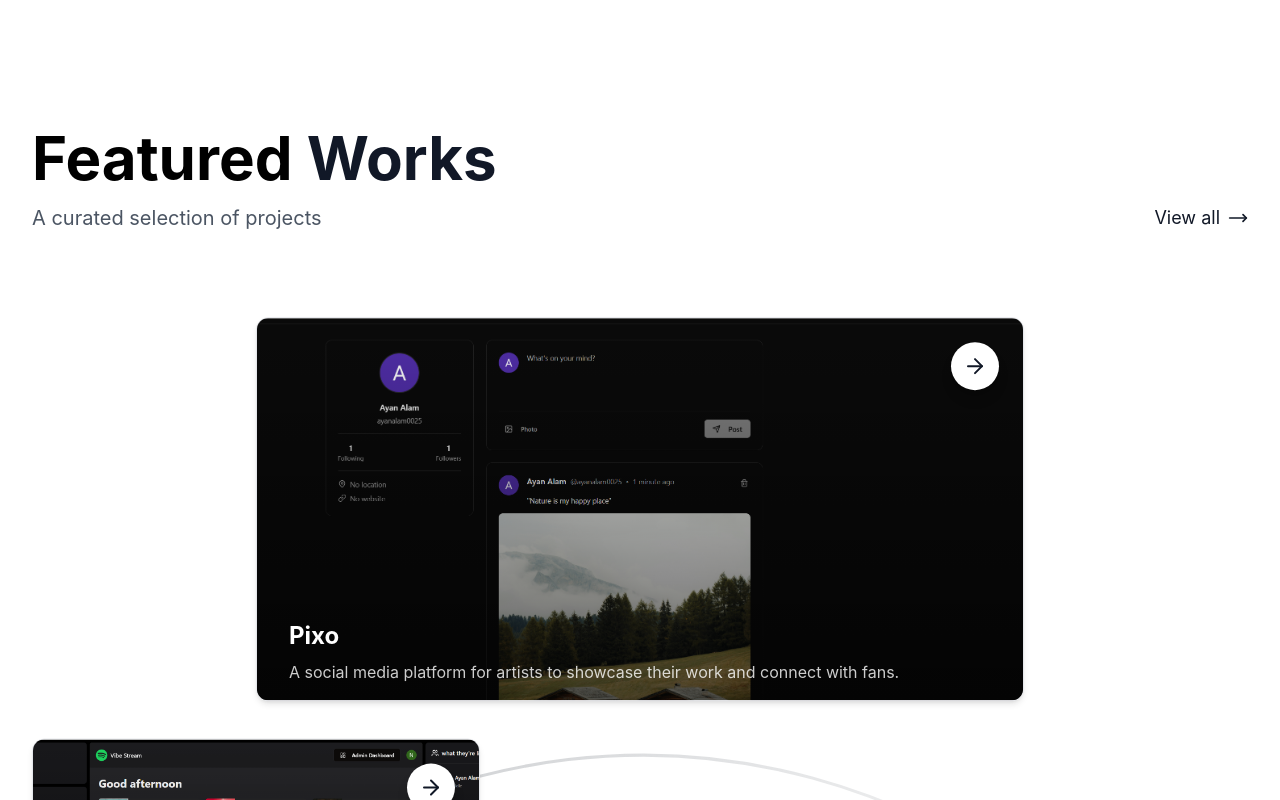
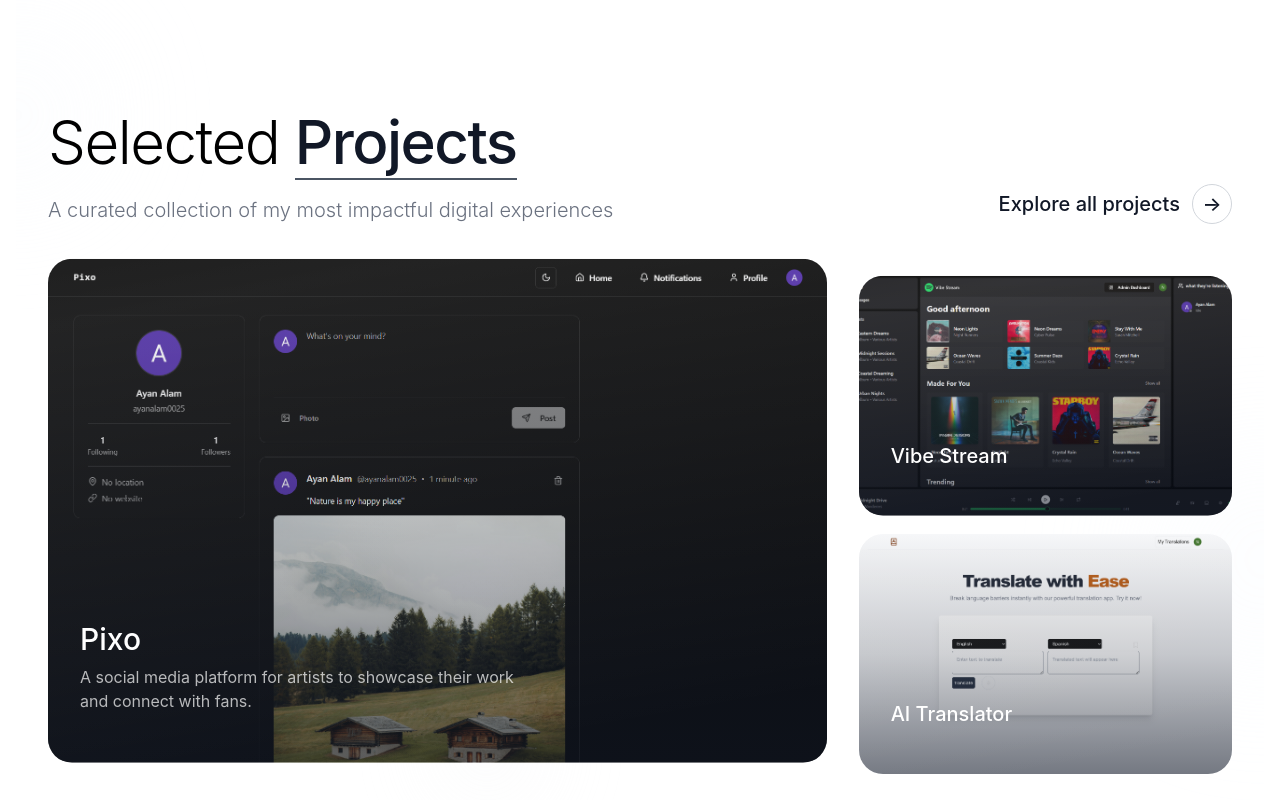
Before and after one commit to Ayan-Alam25/portfolio, a Next.js app: page / in a window 1280 px wide. Shown: the part 800-1600 px from the top of the page. Built offline with nearby package versions, Linux system fonts and the light colour scheme.

Commit message:
chore: update feature work and minor changes

```diff
--- a/src/components/sections/featured-work.tsx
+++ b/src/components/sections/featured-work.tsx
@@ -6,203 +6,152 @@ import {
   motion,
   useScroll,
   useTransform,
-  animate,
   useMotionValue,
+  useSpring,
 } from "framer-motion";
 import { useRef, useEffect } from "react";
-import { ArrowRight, MoveRight } from "lucide-react";
 import Link from "next/link";
 
 export function FeaturedWork() {
   const containerRef = useRef(null);
-  const pathRef = useRef(null);
   const { scrollYProgress } = useScroll({
     target: containerRef,
     offset: ["start end", "end start"],
   });
 
-  const y1 = useTransform(scrollYProgress, [0, 1], [100, -100]);
-  const y2 = useTransform(scrollYProgress, [0, 1], [50, -50]);
-  const y3 = useTransform(scrollYProgress, [0, 1], [150, -150]);
-
-  // Animated path for the dynamic connection
-  const pathLength = useMotionValue(0);
-  const secondaryPathLength = useMotionValue(0);
-
-  useEffect(() => {
-    const animation = animate(pathLength, 1, {
-      duration: 2.5,
-      repeat: Infinity,
-      repeatType: "reverse",
-      ease: "easeInOut",
-    });
-
-    const secondaryAnimation = animate(secondaryPathLength, 1, {
-      duration: 3,
-      repeat: Infinity,
-      repeatType: "reverse",
-      ease: "easeInOut",
-      delay: 0.5,
-    });
-
-    return () => {
-      animation.stop();
-      secondaryAnimation.stop();
-    };
-  }, []);
+  // Enhanced parallax effects
+  const y1 = useTransform(scrollYProgress, [0, 1], [0, -80]);
+  const y2 = useTransform(scrollYProgress, [0, 1], [0, -50]);
+  const y3 = useTransform(scrollYProgress, [0, 1], [0, -60]);
+  const rotate = useTransform(scrollYProgress, [0, 1], [0, 2]);
 
   const featuredProjects = projects.slice(0, 3);
 
   return (
     <section
       ref={containerRef}
-      className="relative pt-32  overflow-hidden bg-white"
+      className="relative py-16 md:py-28 overflow-hidden bg-white"
     >
-      <div className="container mx-auto px-4 relative z-10">
-        <div className="flex flex-col md:flex-row justify-between items-end mb-24">
+      {/* Dynamic Background Pattern */}
+      <div className="absolute inset-0 overflow-hidden pointer-events-none">
+        {/* Floating geometric shapes */}
+        <motion.div
+          style={{ y: y1, rotate }}
+          className="absolute top-20 -left-20 w-40 h-40 bg-gradient-to-br from-blue-50 to-gray-50 rounded-full blur-3xl opacity-30"
+        />
+        <motion.div
+          style={{ y: y2 }}
+          className="absolute top-1/2 -right-32 w-64 h-64 bg-gradient-to-bl from-gray-50 to-blue-50 rounded-full blur-3xl opacity-20"
+        />
+        <motion.div
+          style={{ y: y3 }}
+          className="absolute bottom-20 left-1/3 w-32 h-32 bg-gradient-to-tr from-gray-100 to-transparent rounded-full blur-2xl opacity-40"
+        />
+      </div>
+
+      <div className="container mx-auto px-4 sm:px-6 lg:px-8 relative z-10">
+        {/* Header Section with enhanced typography */}
+        <div className="flex flex-col lg:flex-row justify-between items-start lg:items-end mb-12 md:mb-20">
           <MotionDiv
-            initial={{ opacity: 0, x: -50 }}
-            whileInView={{ opacity: 1, x: 0 }}
-            transition={{ duration: 0.8 }}
-            className="mb-8 md:mb-0"
+            initial={{ opacity: 0, y: 30 }}
+            whileInView={{ opacity: 1, y: 0 }}
+            transition={{ duration: 0.8, ease: [0.25, 0.8, 0.25, 1] }}
+            className="mb-8 lg:mb-0 max-w-2xl"
           >
-            <h2 className="text-4xl md:text-6xl font-bold">
-              Featured <span className="text-gray-900">Works</span>
-            </h2>
-            <p className="text-lg md:text-xl mt-4 max-w-md text-gray-600">
-              A curated selection of projects
-            </p>
+            <div >
+              <motion.h2
+                className="text-4xl sm:text-5xl lg:text-6xl font-light tracking-tight leading-[0.9]"
+                initial={{ y: 100 }}
+                whileInView={{ y: 0 }}
+                transition={{ duration: 0.8, ease: [0.25, 0.8, 0.25, 1] }}
+              >
+                Selected{" "}
+                <span className="relative inline-block">
+                  <span className="text-gray-900 font-medium">Projects</span>
+                  <motion.div
+                    className="absolute -bottom-2 left-0 h-0.5 bg-gray-600"
+                    initial={{ width: 0 }}
+                    whileInView={{ width: "100%" }}
+                    transition={{ delay: 0.5, duration: 0.8, ease: "easeOut" }}
+                  />
+                </span>
+              </motion.h2>
+            </div>
+            <motion.p
+              className="text-lg md:text-xl mt-6 text-gray-500 font-light leading-relaxed"
+              initial={{ opacity: 0, y: 20 }}
+              whileInView={{ opacity: 1, y: 0 }}
+              transition={{ delay: 0.3, duration: 0.7 }}
+            >
+              A curated collection of my most impactful digital experiences
+            </motion.p>
           </MotionDiv>
-
           <MotionDiv
-            initial={{ opacity: 0 }}
-            whileInView={{ opacity: 1 }}
-            transition={{ delay: 0.4, duration: 0.8 }}
+            initial={{ opacity: 0, scale: 0.8 }}
+            whileInView={{ opacity: 1, scale: 1 }}
+            transition={{
+              delay: 0.4,
+              duration: 0.7,
+              ease: [0.25, 0.8, 0.25, 1],
+            }}
           >
             <Link
               href="/work"
-              className="group flex items-center gap-2 text-lg text-gray-900 hover:text-gray-700"
+              className="group relative flex items-center gap-3 text-lg md:text-xl text-gray-900 font-medium"
             >
-              View all
-              <MoveRight className="h-5 w-5 transition-transform group-hover:translate-x-2" />
+              <span className="relative z-10 transition-all group-hover:text-blue-600">
+                Explore all projects
+              </span>
+              <motion.span
+                className="inline-flex items-center justify-center w-10 h-10 rounded-full border border-gray-300 text-gray-900 transition-all group-hover:border-blue-600 group-hover:text-blue-600 group-hover:bg-blue-50"
+                whileHover={{ scale: 1.1, rotate: 45 }}
+                transition={{ duration: 0.3 }}
+              >
+                →
+              </motion.span>
+
+              {/* Animated underline */}
+              <motion.div
+                className="absolute bottom-0 left-0 h-0.5 bg-blue-600 rounded-full"
+                initial={{ width: 0 }}
+                whileHover={{ width: "calc(100% - 52px)" }}
+                transition={{ duration: 0.3 }}
+              />
             </Link>
           </MotionDiv>
         </div>
 
-        <div className="relative h-[130vh]">
-          {/* Dynamic Connection SVG */}
-          <svg
-            className="absolute inset-0 w-full h-full pointer-events-none"
-            viewBox="0 0 100 100"
-            preserveAspectRatio="none"
-          >
-            {/* Primary Flowing Path */}
-            <defs>
-              <linearGradient
-                id="pathGradient"
-                x1="0%"
-                y1="0%"
-                x2="100%"
-                y2="0%"
-              >
-                <stop
-                  offset="0%"
-                  style={{ stopColor: "#B3B6BA", stopOpacity: 0.8 }}
-                />
-                <stop
-                  offset="100%"
-                  style={{ stopColor: "#B3B6BA",  stopOpacity: 0.1}}
-                />
-              </linearGradient>
-            </defs>
-            <motion.path
-              ref={pathRef}
-              d="M10,60 C30,40 60,30 90,60 C70,80 40,90 10,60"
-              fill="none"
-              stroke="url(#pathGradient)"
-              strokeWidth="0.3"
-              strokeDasharray="2 2"
-              style={{
-                pathLength,
-                opacity: useTransform(
-                  scrollYProgress,
-                  [0, 0.2, 0.8, 1],
-                  [0, 1, 1, 0]
-                ),
-              }}
-            />
-
-
-            {/* Particle-like Dots */}
-            <motion.circle
-              cx="10"
-              cy="60"
-              r="0.5"
-              fill="#383838"
-              style={{
-                opacity: useTransform(
-                  scrollYProgress,
-                  [0, 0.2, 0.8, 1],
-                  [0, 1, 1, 0]
-                ),
-                scale: useTransform(pathLength, [0, 0.5, 1], [0.5, 1.2, 0.5]),
-              }}
-            />
-            <motion.circle
-              cx="90"
-              cy="60"
-              r="0.5"
-              fill="#383838"
-              style={{
-                opacity: useTransform(
-                  scrollYProgress,
-                  [0, 0.2, 0.8, 1],
-                  [0, 1, 1, 0]
-                ),
-                scale: useTransform(
-                  secondaryPathLength,
-                  [0, 0.5, 1],
-                  [0.5, 1.2, 0.5]
-                ),
-              }}
-            />
-          </svg>
-
-          {/* Project 1 - Large Center Card */}
-          <motion.div
-            style={{ y: y1 }}
-            className="absolute left-0 right-0 mx-auto w-full max-w-3xl"
-          >
+        {/* Projects Grid with staggered layout */}
+        <div className="grid grid-cols-1 lg:grid-cols-12 gap-4 md:gap-6 lg:gap-8">
+          {/* Main Featured Project - Enhanced */}
+          <motion.div style={{ y: y1 }} className="lg:col-span-8 row-span-1">
             <ProjectCard
               project={featuredProjects[0]}
-              size="large"
-              className="bg-white border border-gray-200"
+              layout="featured"
+              index={0}
+              className="h-full min-h-[400px] sm:min-h-[450px] lg:min-h-[500px]"
             />
           </motion.div>
 
-          {/* Project 2 - Left Side Card */}
-          <motion.div
-            style={{ y: y2 }}
-            className="absolute left-0 top-[40%] w-full max-w-md"
-          >
+          {/* Side Projects - Stacked */}
+          <div className="lg:col-span-4 flex flex-col gap-4 md:gap-6">
+            <motion.div style={{ y: y2 }} className="flex-1">
               <ProjectCard
                 project={featuredProjects[1]}
-              size="medium"
-              className="bg-white border border-gray-200"
+                layout="compact"
+                index={1}
+                className="h-full min-h-[200px] sm:min-h-[240px]"
               />
             </motion.div>
-
-          {/* Project 3 - Right Side Card */}
-          <motion.div
-            style={{ y: y3 }}
-            className="absolute right-0 top-[60%] w-full max-w-md"
-          >
+            <motion.div style={{ y: y3 }} className="flex-1">
               <ProjectCard
                 project={featuredProjects[2]}
-              size="medium"
-              className="bg-white border border-gray-200"
+                layout="compact"
+                index={2}
+                className="h-full min-h-[200px] sm:min-h-[240px]"
               />
             </motion.div>
+          </div>
         </div>
       </div>
     </section>
@@ -211,52 +160,172 @@ export function FeaturedWork() {
 
 function ProjectCard({
   project,
-  size = "medium",
+  layout = "featured",
+  index,
   className = "",
 }: {
   project: any;
-  size?: "small" | "medium" | "large";
+  layout?: "featured" | "compact";
+  index: number;
   className?: string;
 }) {
-  const sizeClasses = {
-    small: "h-64",
-    medium: "h-80",
-    large: "h-96",
+const cardRef = useRef<HTMLDivElement>(null);
+  const mouseX = useMotionValue(0);
+  const mouseY = useMotionValue(0);
+
+  const rotateX = useSpring(useTransform(mouseY, [-0.5, 0.5], [5, -5]), {
+    damping: 20,
+    stiffness: 300,
+  });
+  const rotateY = useSpring(useTransform(mouseX, [-0.5, 0.5], [-5, 5]), {
+    damping: 20,
+    stiffness: 300,
+  });
+
+  const handleMouseMove = (e: any) => {
+    if (!cardRef.current) return;
+    const rect = cardRef.current.getBoundingClientRect();
+    const centerX = rect.left + rect.width / 2;
+    const centerY = rect.top + rect.height / 2;
+    mouseX.set((e.clientX - centerX) / rect.width);
+    mouseY.set((e.clientY - centerY) / rect.height);
+  };
+
+  const handleMouseLeave = () => {
+    mouseX.set(0);
+    mouseY.set(0);
   };
 
   return (
     <MotionDiv
-      whileHover={{ scale: 1.02 }}
-      className={`rounded-xl overflow-hidden shadow-md ${sizeClasses[size]} ${className}`}
+      ref={cardRef}
+      initial={{ opacity: 0, y: 40 }}
+      whileInView={{ opacity: 1, y: 0 }}
+      transition={{
+        duration: 0.7,
+        delay: index * 0.15,
+        ease: [0.25, 0.8, 0.25, 1],
+      }}
+      viewport={{ once: true, margin: "-10%" }}
+      className={`relative group overflow-hidden rounded-2xl lg:rounded-3xl ${className}`}
+      style={{
+        perspective: 1000,
+        rotateX: layout === "featured" ? rotateX : 0,
+        rotateY: layout === "featured" ? rotateY : 0,
+      }}
+      onMouseMove={handleMouseMove}
+      onMouseLeave={handleMouseLeave}
     >
-      <div className="relative h-full group">
-        {/* Image Placeholder */}
-        <div
-          className={`absolute inset-0 bg-gradient-to-br from-gray-200 to-gray-300 flex items-center justify-center`}
-        >
-          <img src={project?.image} alt={project?.title} className="h-full w-full object-cover"/>
+      <Link href={project.link} className="block h-full w-full relative">
+        {/* Enhanced Image Container */}
+        <div className="absolute inset-0 overflow-hidden">
+          <motion.div
+            className="absolute inset-0 bg-gradient-to-br from-blue-600/5 to-gray-900/5 z-10"
+            initial={{ opacity: 0 }}
+            whileHover={{ opacity: 1 }}
+            transition={{ duration: 0.5 }}
+          />
+          <motion.img
+            src={project.image}
+            alt={project.title}
+            className="w-full h-full object-cover"
+            initial={{ scale: 1 }}
+            whileHover={{ scale: 1.08 }}
+            transition={{ duration: 0.8, ease: [0.25, 0.8, 0.25, 1] }}
+          />
         </div>
 
-        {/* Overlay Content */}
-        <div className="absolute inset-0 bg-gradient-to-t from-black/60 via-black/30 to-transparent p-8 flex flex-col justify-end">
-          <div className="translate-y-8 group-hover:translate-y-0 transition-transform duration-500">
-            <h3 className="text-2xl font-bold text-white mb-2">
-              {project?.title}
-            </h3>
-            <p className="text-white/80 mb-4 line-clamp-2">
-              {project?.description}
-            </p>
+        {/* Dynamic Gradient Overlay */}
+        <motion.div
+          className="absolute inset-0 bg-gradient-to-t from-gray-900/80 via-gray-900/30 to-transparent"
+          initial={{ opacity: 0.7 }}
+          whileHover={{ opacity: 0.9 }}
+          transition={{ duration: 0.4 }}
+        />
+
+        {/* Floating Elements */}
+        <motion.div
+          className="absolute top-4 right-4 w-12 h-12 rounded-full bg-white/10 backdrop-blur-sm border border-white/20 flex items-center justify-center text-white text-xl opacity-0 group-hover:opacity-100"
+          initial={{ scale: 0, rotate: -45 }}
+          whileHover={{ scale: 1, rotate: 0 }}
+          transition={{ duration: 0.4, delay: 0.1 }}
+        >
+          ↗
+        </motion.div>
+
+        {/* Enhanced Text Overlay */}
+        <div
+          className={`absolute bottom-0 left-0 right-0 p-4 sm:p-6 lg:p-8 ${
+            layout === "featured" ? "lg:p-10" : ""
+          }`}
+        >
+          <div className="space-y-2">
+
+            <motion.h3
+              className={`text-white font-medium leading-tight ${
+                layout === "featured"
+                  ? "text-xl sm:text-2xl lg:text-3xl"
+                  : "text-lg sm:text-xl"
+              }`}
+              initial={{ opacity: 0, y: 20 }}
+              whileInView={{ opacity: 1, y: 0 }}
+              whileHover={{ y: -2 }}
+              transition={{ delay: 0.3, duration: 0.5 }}
+            >
+              {project.title}
+            </motion.h3>
+
+            {layout === "featured" && (
+              <motion.p
+                className="text-white/70 text-sm sm:text-base max-w-md leading-relaxed"
+                initial={{ opacity: 0, y: 20 }}
+                whileInView={{ opacity: 1, y: 0 }}
+                transition={{ delay: 0.4, duration: 0.5 }}
+              >
+                {project.description ||
+                  "Discover the story behind this project"}
+              </motion.p>
+            )}
+
+            {/* Interactive Progress Bar */}
+            <motion.div
+              className="w-0 h-0.5 bg-gradient-to-r from-gray-400 to-white rounded-full group-hover:w-16 sm:group-hover:w-20 transition-all duration-500"
+              style={{ marginTop: layout === "featured" ? "16px" : "12px" }}
+            />
+          </div>
         </div>
 
-          <div className="absolute top-6 right-6">
-            <Link href={project?.link}>
-              <button className="w-12 h-12 rounded-full bg-white flex items-center justify-center shadow-lg">
-                <ArrowRight className="text-gray-900" />
-              </button>
+        {/* Animated Border */}
+        <motion.div
+          className="absolute inset-0 rounded-2xl lg:rounded-3xl pointer-events-none"
+          initial={{
+            background: "linear-gradient(45deg, transparent, transparent)",
+          }}
+          whileHover={{
+            background:
+              "linear-gradient(45deg, rgba(59, 130, 246, 0.3), rgba(255, 255, 255, 0.1))",
+            boxShadow: "0 25px 50px -12px rgba(0, 0, 0, 0.25)",
+          }}
+          transition={{ duration: 0.5 }}
+          style={{
+            background: "linear-gradient(45deg, transparent, transparent)",
+            padding: "1px",
+          }}
+        >
+          <div className="w-full h-full rounded-2xl lg:rounded-3xl bg-transparent" />
+        </motion.div>
+
+        {/* Shimmer Effect */}
+        <motion.div
+          className="absolute inset-0 -top-full bg-gradient-to-b from-transparent via-white/10 to-transparent group-hover:top-full pointer-events-none"
+          transition={{ duration: 1.5, ease: "easeInOut" }}
+          style={{
+            background:
+              "linear-gradient(to bottom, transparent 0%, rgba(255,255,255,0.1) 50%, transparent 100%)",
+            transform: "skewY(-10deg)",
+          }}
+        />
       </Link>
-          </div>
-        </div>
-      </div>
     </MotionDiv>
   );
 }
--- a/src/components/shared/header.tsx
+++ b/src/components/shared/header.tsx
@@ -48,7 +48,7 @@ export function Header() {
 
             className="text-xl font-bold font-space-grotesk"
           >
-            Portfolio
+            Ayan Alam
           </Link>
         </MotionDiv>
 
--- a/src/components/shared/transition-effect.tsx
+++ b/src/components/shared/transition-effect.tsx
@@ -9,6 +9,10 @@ export function TransitionEffect({ children }: { children: React.ReactNode }) {
   // If the route is /work, render children without animation
   if (pathname === "/work") {
     return <>{children}</>;
+  }
+
+  if(pathname === "/contact"){
+    return <>{children}</>
   }
 
   return (
```
Lines whose indentation alone changed are shown as unchanged.
